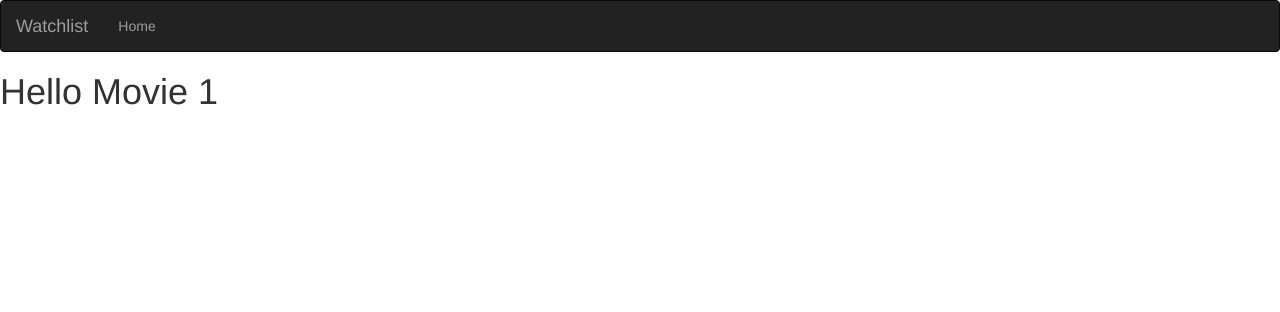
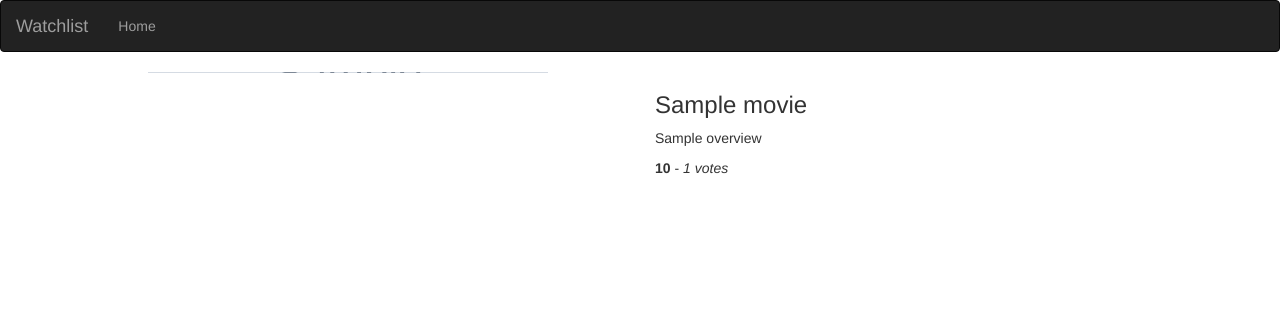
Before and after one commit to Paul-Ngigi/Watchlist, a Flask app: template app/templates/movie.html in a window 1280 px wide. Shown: the top 312 px of the page. Run offline with Flask 2, Linux system fonts and the light colour scheme; the template is opened without the code that fills it: most values are stand-ins (such as "Sample title", 1, 10 or a date in 2020); grey boxes marked "Sample" are stand-in pictures; parts of the project's set-up code (start-up, migrations or seed data) failed here and were passed over; some libraries are stand-ins or nearby versions.

Commit message:
update the movie page

```diff
--- a/app/templates/movie.html
+++ b/app/templates/movie.html
@@ -1,6 +1,22 @@
-{% extends 'base.html' %}
+{% extends 'base.html'%}
+<!-- Content block -->
+{% block content %}
+<div class="container">
 
-<!-- Content block -->
-{% block content%}
-<h1> Hello Movie {{ id }}</h1>
+    <!-- Poster background -->
+    <div class="row">
+        <div class="col-xs-6 col-sm-6 col-md-6 col-lg-6 posterPath" style="background: url({{movie.poster}}) no-repeat center center">
+        </div>
+
+        <div class="col-xs-6 col-sm-6 col-md-6 col-lg-6 movie-details">
+            <h3>{{ movie.title }}</h3>
+
+            <p class="overview"> {{ movie.overview }}</p>
+            <p class="ratings"> <b> {{ movie.vote_average }}</b> - <i>{{ movie.vote_count}} votes </i> </p>
+
+
+        </div>
+    </div>
+
+</div>
 {% endblock %}
```
